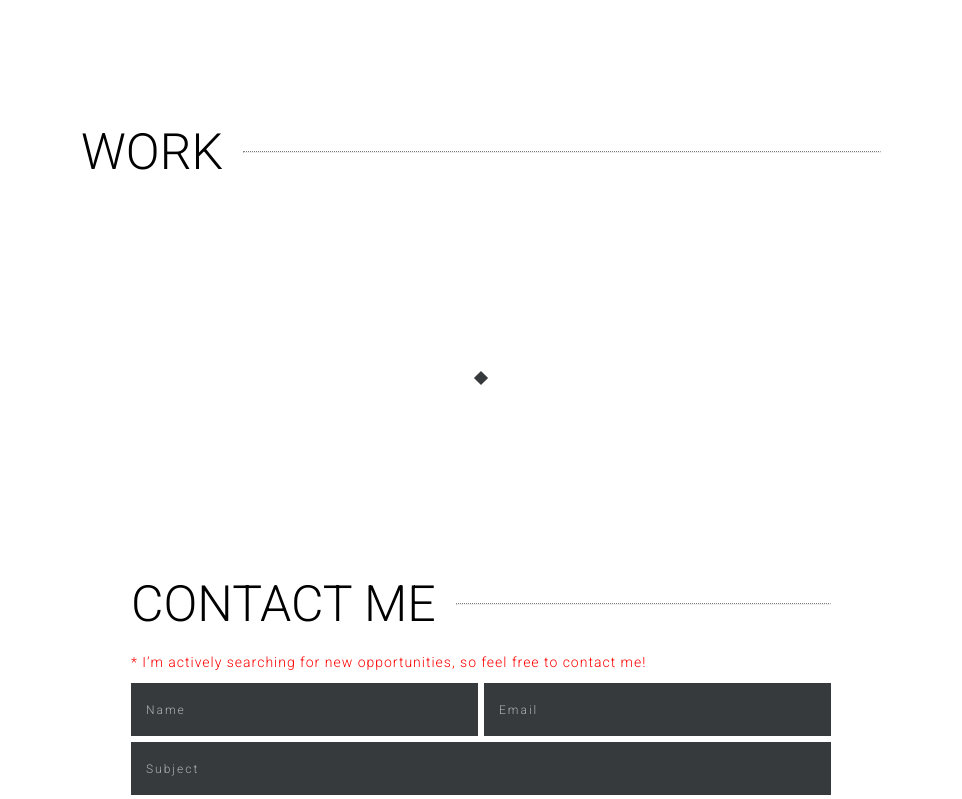
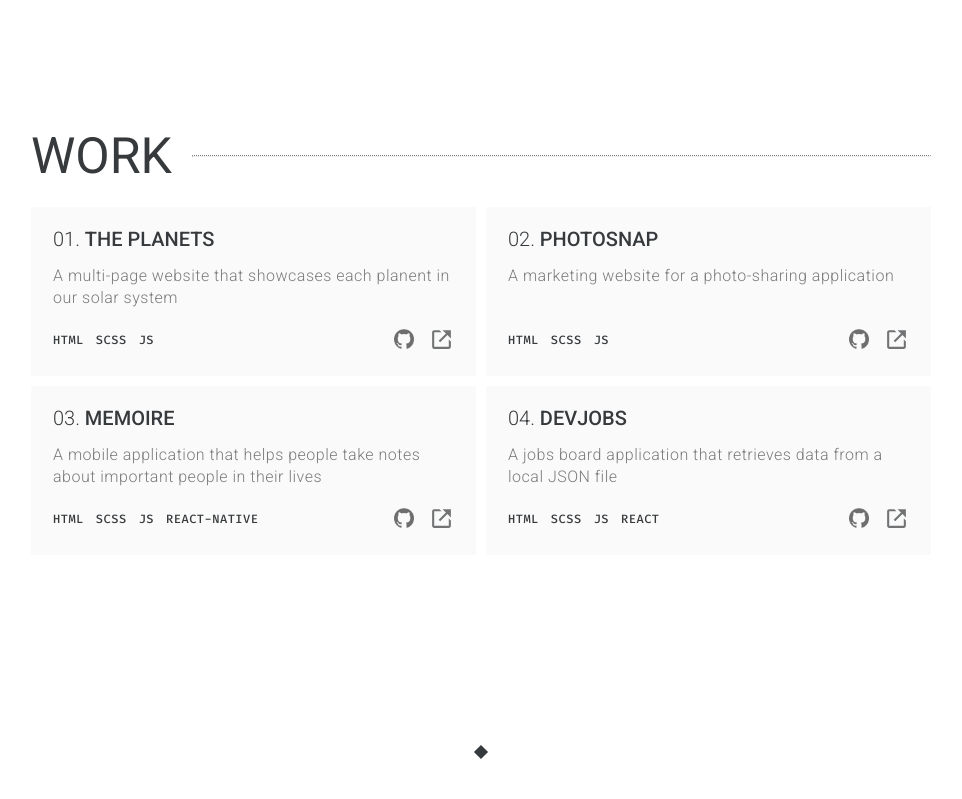
Before and after one commit to cjoak1028/my-personal-website, a React (Create React App) app: page / in a window 1280 px wide. Shown: the part 2480-3279 px from the top of the page, without its empty margins (204-1166 px from the left). Built offline with nearby package versions, Linux system fonts and the light colour scheme.

Commit message:
Updated work section

```diff
--- a/src/components/About/About.js
+++ b/src/components/About/About.js
@@ -5,7 +5,7 @@ import { BsArrowRight } from "react-icons/bs";
 const About = () => {
   return (
     <div id={styles.about}>
-      <div id={styles["about-title"]} className="flex flex-ai-c">
+      <div id={styles["about-title"]} className="flex flex-ai-c mb-title">
         <h2>ABOUT</h2>
         <hr />
       </div>
--- a/src/components/About/About.module.css
+++ b/src/components/About/About.module.css
@@ -1,10 +1,6 @@
 #about {
     max-width: 85rem;
     margin: auto;
-}
-
-#about-title {
-    margin-bottom: 2rem;
 }
 
 #work-link {
--- a/src/components/Contact/Contact.js
+++ b/src/components/Contact/Contact.js
@@ -4,8 +4,8 @@ import styles from "./Contact.module.css";
 const Contact = () => {
   return (
     <div id={styles.contact}>
-      <div id={styles["contact-title"]} className="flex flex-ai-c">
-        <h2>CONTACT ME</h2>
+      <div id={styles["contact-title"]} className="flex flex-ai-c mb-title">
+        <h2>CONTACT</h2>
         <hr />
       </div>
       <p>
--- a/src/components/Contact/Contact.module.css
+++ b/src/components/Contact/Contact.module.css
@@ -1,10 +1,6 @@
 #contact {
     max-width: 70rem;
     margin: auto;
-}
-
-#contact-title {
-    margin-bottom: 2rem;
 }
 
 #contact p {
--- a/src/components/Skills/Skills.js
+++ b/src/components/Skills/Skills.js
@@ -4,7 +4,7 @@ import styles from "./Skills.module.css";
 const Skills = () => {
   return (
     <div id={styles.skills}>
-      <div id={styles["skills-title"]} className="flex flex-ai-c">
+      <div id={styles["skills-title"]} className="flex flex-ai-c mb-title">
         <h2>SKILLS</h2>
         <hr />
       </div>
--- a/src/components/Skills/Skills.module.css
+++ b/src/components/Skills/Skills.module.css
@@ -1,10 +1,6 @@
 #skills {
     max-width: 70rem;
     margin: auto;
-}
-
-#skills-title {
-    margin-bottom: 2rem;
 }
 
 #skills-list p {
--- a/src/components/Work/Work.js
+++ b/src/components/Work/Work.js
@@ -2,13 +2,19 @@ import React from "react";
 import styles from "./Work.module.css";
 
 import WorkCard from "./WorkCard";
+import { WORK_DATA } from "../../data/workData";
 
 const Work = () => {
   return (
     <div id={styles.work}>
-      <div id={styles["work-title"]} className="flex flex-ai-c">
+      <div id={styles["work-title"]} className="flex flex-ai-c mb-title">
         <h2>WORK</h2>
         <hr />
+      </div>
+      <div className={styles["work-gallery"]}>
+        {WORK_DATA.map((data) => {
+          return <WorkCard data={data} />;
+        })}
       </div>
     </div>
   );
--- a/src/components/Work/Work.module.css
+++ b/src/components/Work/Work.module.css
@@ -1,62 +1,16 @@
 #work {
-    max-width: 80rem;
+    max-width: 90rem;
     margin: auto;
 }
 
-#work>p {
-    color: var(--c-main);
-    font-size: clamp(1.3rem, 1.8vw, 1.8rem);
-    font-weight: 400;
-}
-
-#work-title {
-    margin-bottom: 2rem;
-}
-
-#projects-gallery {
+.work-gallery {
     display: grid;
     grid-template-columns: 1fr;
-}
-
-.project {
-    display: flex;
-    justify-content: center;
-    align-items: center;
-    height: 23.2rem;
-}
-
-#project-1 {
-    background-color: #38384F;
-}
-
-#project-1 p {
-    color: white;
-    font-size: 32px;
-    font-family: 'Antonio', sans-serif;
-    font-weight: 500;
-    text-transform: uppercase;
-}
-
-#project-2 {
-    background-color: white;
-}
-
-#project-3 {
-    background-color: #F8F8F8;
-}
-
-#project-3 p {
-    color: black;
-    font-family: 'Pacifico', cursive, 'Roboto';
-    font-size: 32px;
-}
-
-#project-4 {
-    background-color: #5964E0;
+    gap: 1rem;
 }
 
 @media screen and (min-width: 50em) {
-    #projects-gallery {
+    .work-gallery {
         grid-template-columns: repeat(2, 1fr);
     }
 }
--- a/src/components/Work/WorkCard.js
+++ b/src/components/Work/WorkCard.js
@@ -1,8 +1,39 @@
 import React from "react";
 import styles from "./WorkCard.module.css";
+import { BiLinkExternal } from "react-icons/bi";
 
-const WorkCard = () => {
-  return <div className={styles["work-card"]}>Work</div>;
+const WorkCard = ({ data }) => {
+  return (
+    <div className={`${styles["work-card"]} flex flex-d-c flex-jc-sb`}>
+      <div>
+        <h4>
+          <span className={styles["work-id"]}>{data.id}.</span>{" "}
+          <span className={styles["work-name"]}>{data.title}</span>
+        </h4>
+        <p className={styles["work-description"]}>{data.description}</p>
+      </div>
+      <div>
+        <div className={styles["flex-wrapper"]}>
+          <div className={`${styles["work-technologies"]} flex`}>
+            {data.technologies.map((tech) => {
+              return <p className={styles.tech}>{tech}</p>;
+            })}
+          </div>
+          <div className={`${styles["work-links"]} flex flex-ai-c`}>
+            <a href={data.repo} className={styles["work-link"]}>
+              <img src="/assets/logos/github.png" alt="github logo" />
+            </a>
+            <a href={data.link} className={styles["work-link"]}>
+              <BiLinkExternal
+                className={styles["link-icon"]}
+                color={"#373A3C"}
+              />
+            </a>
+          </div>
+        </div>
+      </div>
+    </div>
+  );
 };
 
 export default WorkCard;
--- a/src/components/Work/WorkCard.module.css
+++ b/src/components/Work/WorkCard.module.css
@@ -1 +1,79 @@
-.work-card {}
+.work-card {
+    background-color: #FAFAFA;
+    padding: 2rem 2.2rem;
+}
+
+.work-card h4 {
+    font-size: clamp(1.6rem, 2vw, 2rem);
+    margin-bottom: 1.4rem;
+}
+
+.work-id {
+    font-weight: 300;
+}
+
+.work-name {
+    text-transform: uppercase;
+    font-weight: 500;
+}
+
+.work-description {
+    font-size: clamp(1.2rem, 1.6vw, 1.6rem);
+    line-height: clamp(1.6rem, 2.2vw, 2.2rem);
+}
+
+.work-technologies {
+    margin-bottom: 0;
+    margin-right: 1rem;
+    font-family: var(--f-button);
+}
+
+.tech {
+    font-size: clamp(1rem, 1.2vw, 1.2rem);
+    font-weight: 500;
+    color: var(--c-main);
+    margin-bottom: 0;
+}
+
+.tech:not(:last-of-type) {
+    margin-right: 1.2rem;
+}
+
+.work-links a {
+    opacity: 0.7;
+}
+
+.work-link:not(:last-of-type) {
+    margin-right: clamp(1rem, 1.5vw, 1.5rem);
+}
+
+.work-link img {
+    width: clamp(1.6rem, 2vw, 2rem);
+    height: auto;
+    opacity: 0.8;
+}
+
+.flex-wrapper {
+    display: flex;
+    justify-content: space-between;
+    align-items: center;
+}
+
+.link-icon {
+    width: clamp(1.8rem, 2.5vw, 2.5rem);
+    height: auto;
+}
+
+@media screen and (max-width: 25em) {
+    .work-card {
+        text-align: center;
+    }
+
+    .flex-wrapper {
+        flex-direction: column;
+    }
+
+    .work-technologies {
+        margin-bottom: 1rem;
+    }
+}
--- a/src/data/workData.js
+++ b/src/data/workData.js
@@ -1,36 +1,36 @@
 export const WORK_DATA = [
   {
     id: "01",
-    name: "The Planets",
+    title: "The Planets",
     description:
       "A multi-page website that showcases each planent in our solar system",
-    technologies: ["HTML", "SCSS/SASS", "JS"],
+    technologies: ["HTML", "SCSS", "JS"],
     repo: "https://github.com/cjoak1028/planets-fact-site",
     link: "https://planets-fact-site-sand.vercel.app/",
   },
   {
     id: "02",
-    name: "Photosnap",
+    title: "Photosnap",
     description: "A marketing website for a photo-sharing application",
-    technologies: ["HTML", "SCSS/SASS", "JS"],
+    technologies: ["HTML", "SCSS", "JS"],
     repo: "https://github.com/cjoak1028/photosnap-multi-page-website",
     link: "https://photosnap-multi-page-website-theta.vercel.app/",
   },
   {
     id: "03",
-    name: "Memoire",
+    title: "Memoire",
     description:
       "A mobile application that helps people take notes about important people in their lives",
-    technologies: ["HTML", "SCSS/SASS", "JS", "REACT NATIVE"],
+    technologies: ["HTML", "SCSS", "JS", "REACT-NATIVE"],
     repo: "",
     link: "",
   },
   {
     id: "04",
-    name: "Devjobs",
+    title: "Devjobs",
     description:
       "A jobs board application that retrieves data from a local JSON file",
-    technologies: ["HTML", "SCSS/SASS", "JS", "REACT"],
+    technologies: ["HTML", "SCSS", "JS", "REACT"],
     repo: "https://github.com/cjoak1028/devjobs",
     link: "",
   },
--- a/src/index.css
+++ b/src/index.css
@@ -40,9 +40,17 @@
   align-items: flex-end;
 }
 
+.flex-ai-sb {
+  align-items: space-between;
+}
+
 /* LAYOUT */
 .ta-right {
   text-align: right;
+}
+
+.mb-title {
+  margin-bottom: clamp(1.4rem, 2.2vw, 2.2rem);
 }
 
 /* RESET */
@@ -55,6 +63,7 @@ html {
 body {
   min-height: 100%;
   font-family: var(--f-main);
+  color: var(--c-main);
 }
 
 
@@ -78,7 +87,7 @@ h1 {
 
 h2 {
   font-size: clamp(3rem, 5vw, 5rem);
-  font-weight: 300;
+  font-weight: 400;
 }
 
 h3 {
```
Also changed, not shown: public/assets/logos/devjobs.svg (deleted), public/assets/logos/photosnap.svg (deleted).
